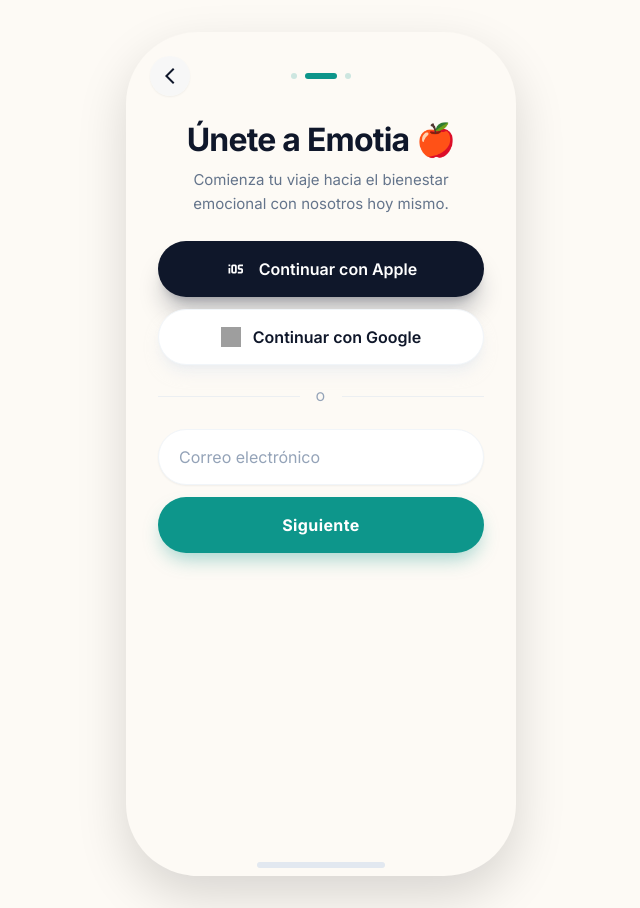
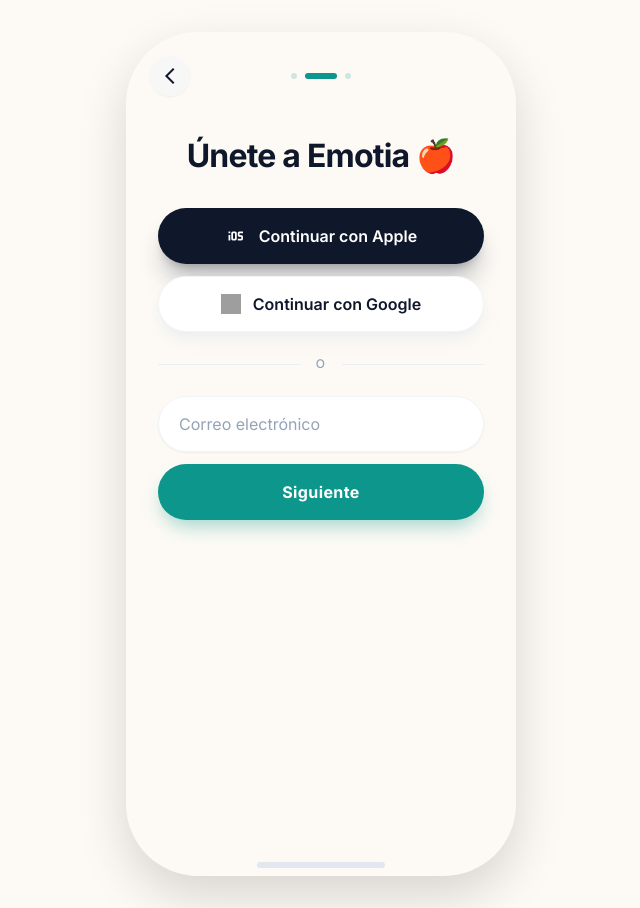
Before and after one commit to Houg3740ji/Emotia, a website built with Vite: page stitch_emotia/registro_clean_sin_t_rminos/code.html in a window 1280 px wide. Shown: the whole page, without its empty margins (319-959 px from the left). Built offline with nearby package versions, Linux system fonts and the light colour scheme; no server answers; grey boxes are pictures that could not be loaded.

Commit message:
fix: onboarding 2 — eliminar subtítulo y reajustar espaciado

```diff
--- a/stitch_emotia/registro_clean_sin_t_rminos/code.html
+++ b/stitch_emotia/registro_clean_sin_t_rminos/code.html
@@ -67,15 +67,10 @@
 </div>
 <div class="w-10"></div>
 </div>
-<div class="flex flex-col px-8 pt-4 pb-8 grow">
-<div class="flex flex-col mb-6">
-<h1 class="text-slate-900 dark:text-slate-100 text-[32px] font-bold leading-tight text-center tracking-tight mb-2">
+<div class="flex flex-col px-8 pt-8 pb-8 grow">
+<h1 class="text-slate-900 dark:text-slate-100 text-[32px] font-bold leading-tight text-center tracking-tight mb-8">
                     Únete a Emotia <span class="apple-emoji">🍎</span>
 </h1>
-<p class="text-slate-500 dark:text-slate-400 text-center text-[15px] px-2 leading-relaxed">
-                    Comienza tu viaje hacia el bienestar emocional con nosotros hoy mismo.
-                </p>
-</div>
 <div class="flex flex-col gap-3">
 <button class="flex h-14 w-full items-center justify-center gap-3 rounded-full bg-slate-900 text-white font-semibold transition-transform active:scale-95 shadow-xl shadow-slate-900/25">
 <span class="material-symbols-outlined text-[22px] fill-current">ios</span>
```
